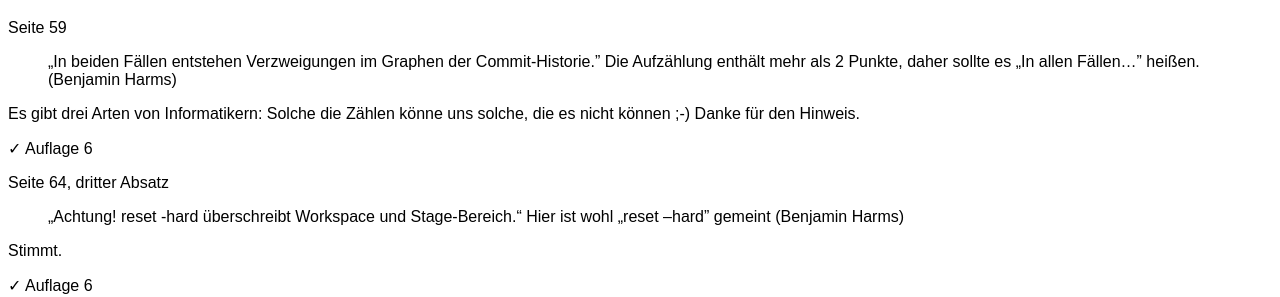
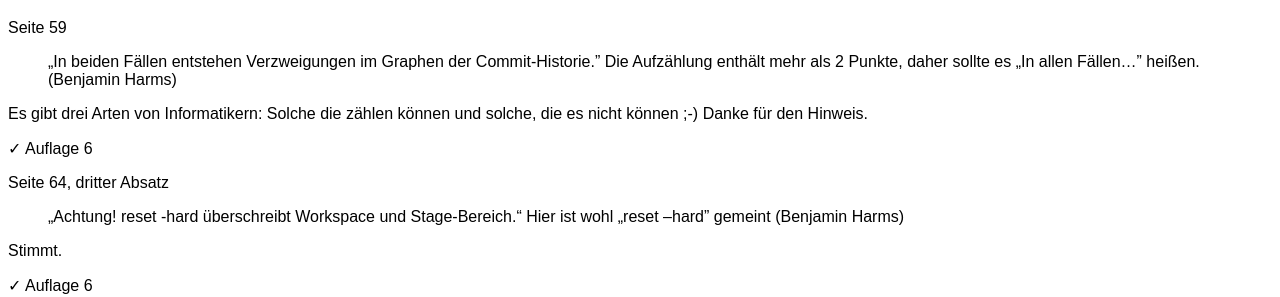
Before and after one commit to kapitel26/gitbuch-feedback, a Jekyll site: the page built from feedback-git-buch-auflage-4.md, in a window 1280 px wide and 900 px high, scrolled down 679 px. Shown: the part 155-452 px from the top of the window. Built offline with Jekyll 4.4.1, drawn with Linux system fonts in a browser that asks for light colours.

Commit message:
Fehlermeldungen von Benjamin Harms.

```diff
--- a/feedback-git-buch-auflage-4.md
+++ b/feedback-git-buch-auflage-4.md
@@ -44,7 +44,7 @@ Seite 59
 > „In allen Fällen..." heißen. (Benjamin Harms)
 
 Es gibt drei Arten von Informatikern:
-Solche die Zählen könne uns solche, die es nicht können ;-)
+Solche die zählen können und solche, die es nicht können ;-)
 Danke für den Hinweis.
 
 ✓ Auflage 6
```
